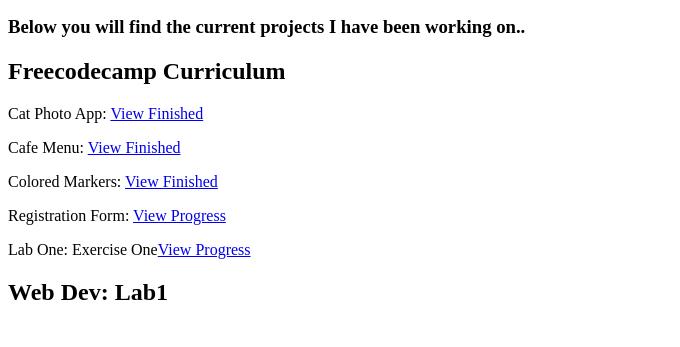
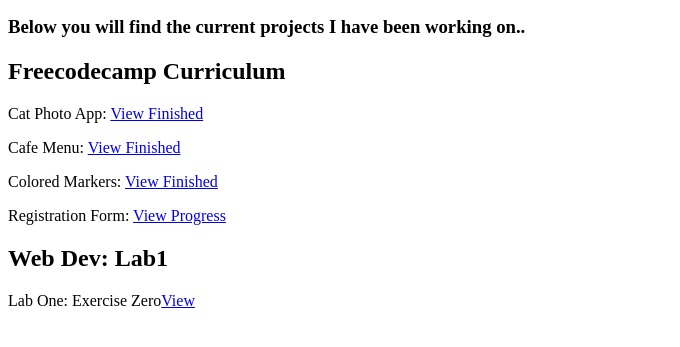
Before and after one commit to Ericsmrk/smrkovsky.net, a plain HTML site: page index.html in a window 1280 px wide. Shown: the part 91-438 px from the top of the page, without its empty margins (0-680 px from the left). Drawn offline with Linux system fonts and the light colour scheme.

```diff
--- a/index.html
+++ b/index.html
@@ -15,10 +15,10 @@
                 <p>Registration Form: <a href="https://www.smrkovsky.net/regform.html"
                     target="_blank">View Progress</a></p>
             </section>
-                <p>Lab One: Exercise One<a href="https://www.smrkovsky.net/lab1ex1.html"
-                target="_blank">View Progress</a></p>
             <section>
                 <h2>Web Dev: Lab1</h2>
+                <p>Lab One: Exercise Zero<a href="https://www.smrkovsky.net/lab1ex0.html"
+                    target="_blank">View</a></p>
 
 
             </section>
```
